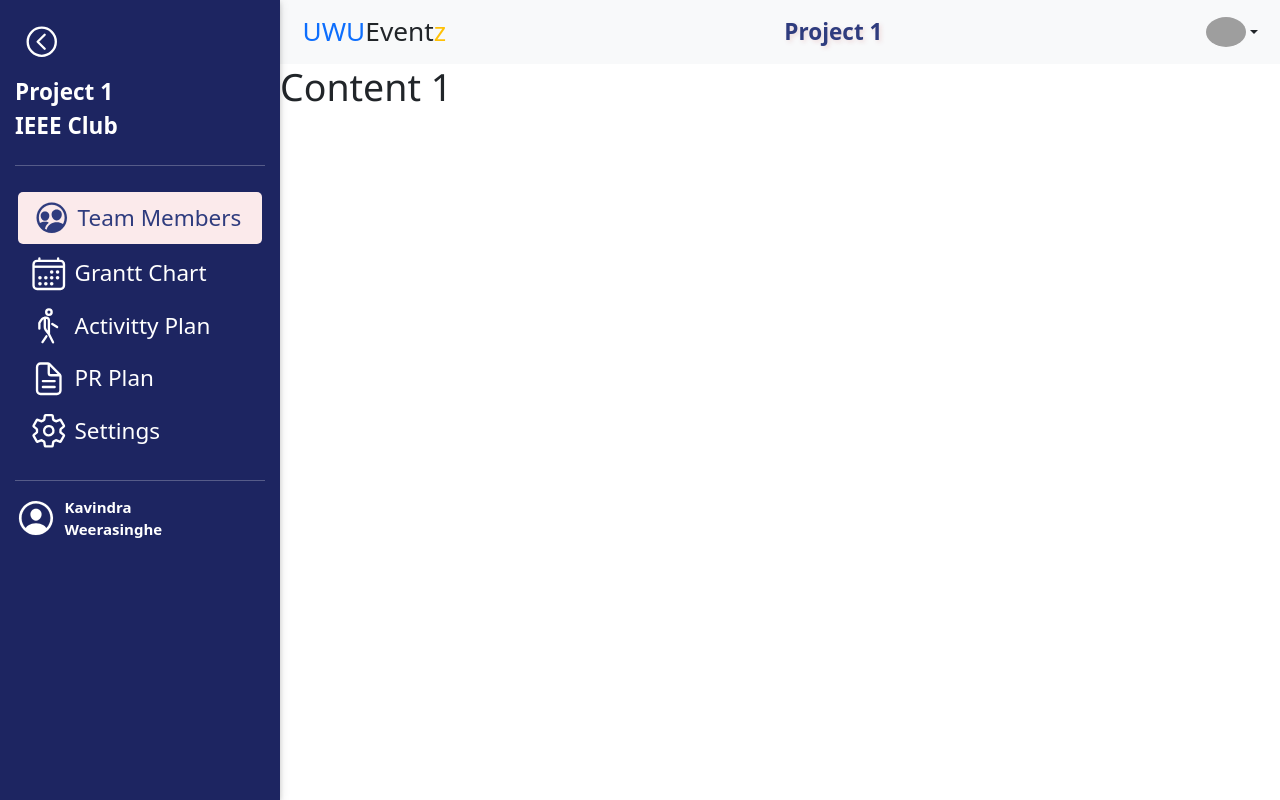
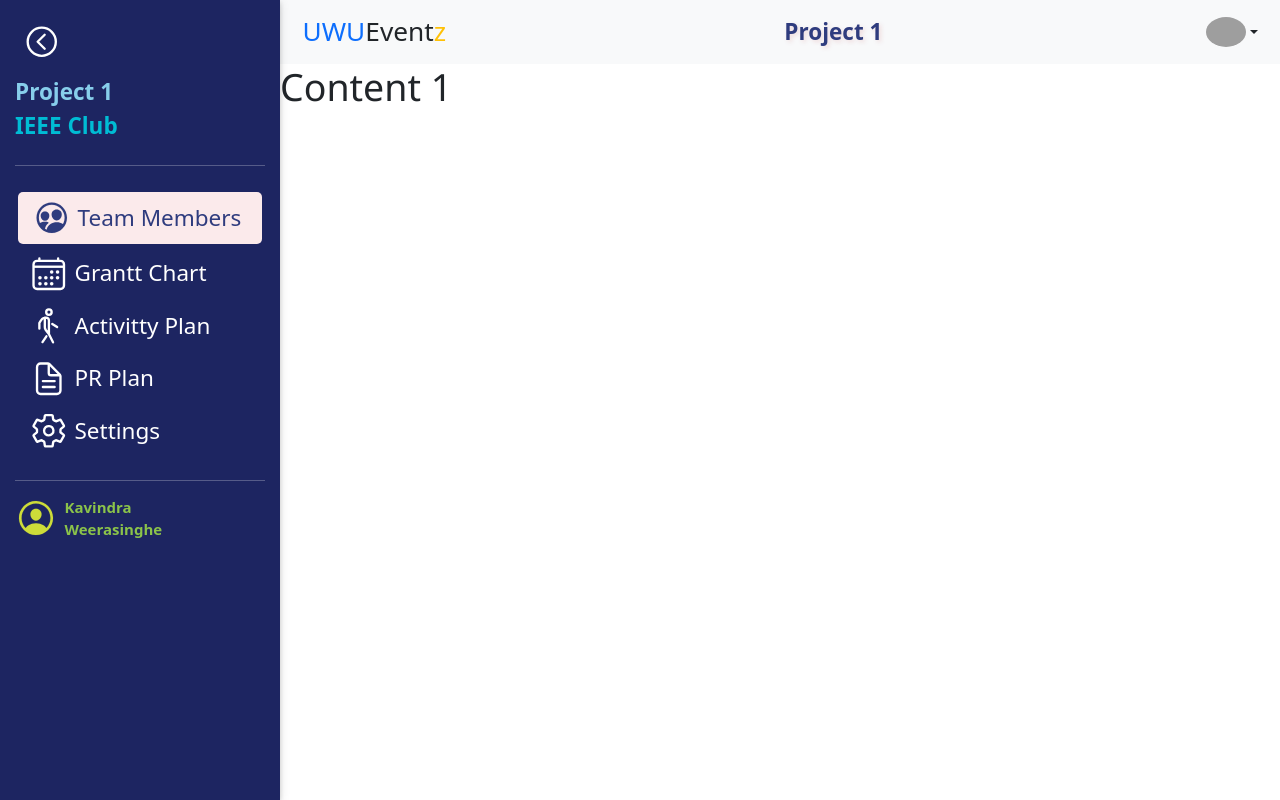
Before and after one commit to WDK-Techno/University-Event-Management-System, a PHP site: page /projectdashboard.html in a window 1280 px wide. Run offline with PHP 8.4, Linux system fonts and the light colour scheme; grey boxes are pictures that could not be loaded.

Commit message:
text color chnage

```diff
--- a/assests/css/projectdashboard.css
+++ b/assests/css/projectdashboard.css
@@ -32,6 +32,9 @@ body {
   height: 100vh;
 }
 
+/* #project-details{
+  color: var();
+} */
 
 @media only screen and (max-width: 768px) {
 
--- a/projectdashboard.html
+++ b/projectdashboard.html
@@ -37,8 +37,8 @@
             </a> -->
 
             <div id="project-details" class="my-2" style="font-weight:bold; font-size: 1.5rem;">
-                <span class="d-block">Project 1</span>
-                <span class="d-block">IEEE Club</span>
+                <span class="d-block w3-text-light-blue">Project 1</span>
+                <span class="d-block w3-text-cyan">IEEE Club</span>
             </div>
 
             <hr>
@@ -77,8 +77,8 @@
             <hr>
             <div id="user-name">
                 <div class="d-flex justify-content-start">
-                    <ion-icon name="person-circle-outline" class="d-block my-auto" style="font-size:2.8rem;"></ion-icon>
-                    <span class="ms-2">
+                    <ion-icon name="person-circle-outline" class="d-block my-auto w3-text-lime" style="font-size:2.8rem;"></ion-icon>
+                    <span class="ms-2 w3-text-light-green">
                         <strong class="d-block">Kavindra</strong>
                         <strong class="d-block">Weerasinghe</strong>
                     </span>
```
